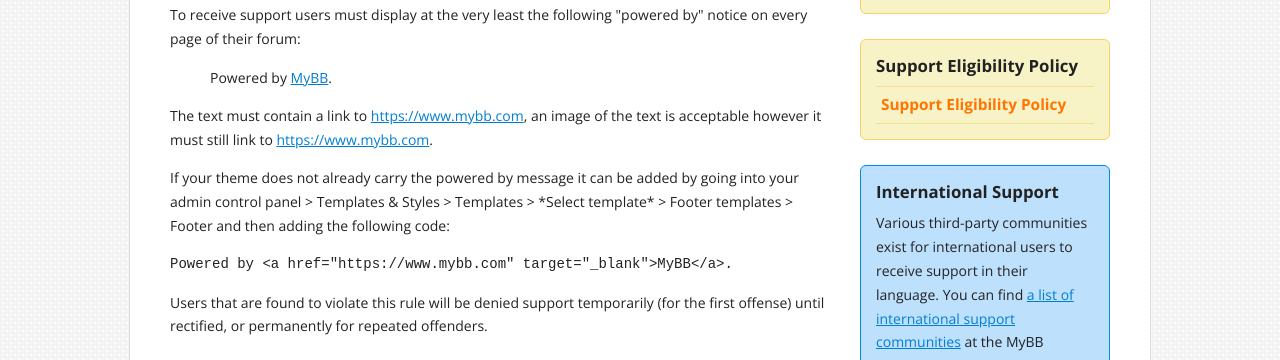
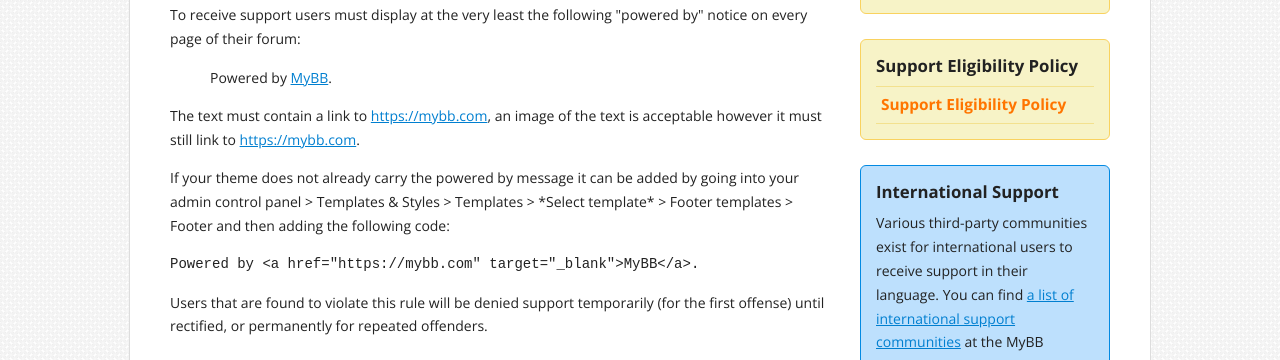
Before and after one commit to mybb/mybb.com, a Jekyll site: the page built from support/eligibility-policy.html, in a window 1280 px wide. Shown: the part 436-796 px from the top of the page. Built offline with Jekyll 4.4.1, drawn with Linux system fonts in a browser that asks for light colours; nearby versions of some CDN libraries.

Commit message:
Removing www. from URL
Hopefully this works

```diff
--- a/CNAME
+++ b/CNAME
@@ -1 +1 @@
-www.mybb.com
+mybb.com
--- a/_config.yml
+++ b/_config.yml
@@ -3,7 +3,7 @@
 highlighter: rouge
 category-list: [features]
 permalink: pretty
-url: https://www.mybb.com
+url: https://mybb.com
 
 collections:
   features:
```
